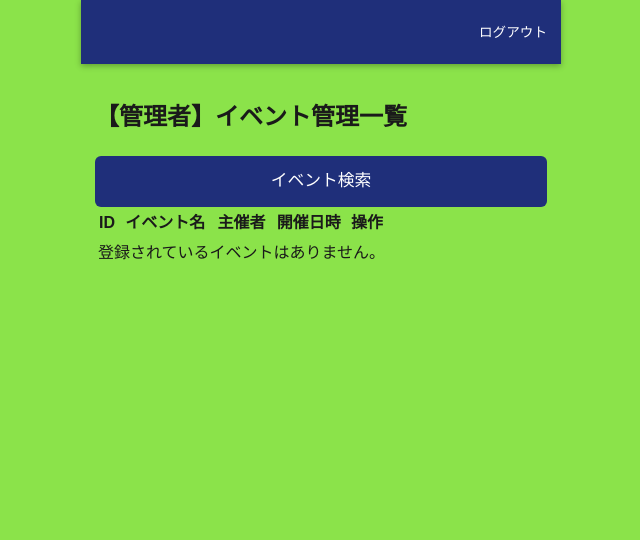
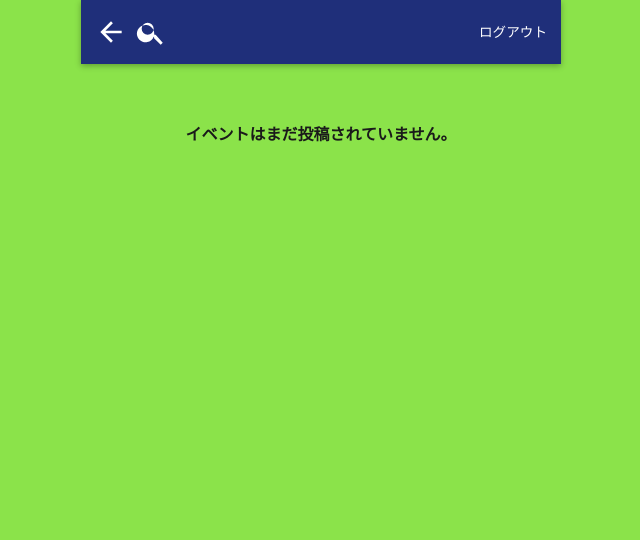
Before and after one commit to is25itot/y-coco, a Flask app: page /events in a window 1280 px wide. Shown: the top 540 px of the page, without its empty margins (319-959 px from the left). Run offline with Flask 3, Linux system fonts and the light colour scheme; a user stored in the database is signed in; tables that the repository leaves empty hold one stand-in row (values such as "Sample post"); one stand-in notice (Sample message) is shown; some libraries are stand-ins or nearby versions.

Commit message:
管理者用イベント一覧画面を修正

```diff
--- a/y_coco/admin/templates/event/admin_event_list.html
+++ b/y_coco/admin/templates/event/admin_event_list.html
@@ -1,40 +1,19 @@
 {% extends "base.html" %}
+{% set show_footer = true %}
+{% set active_tab = 'event' %}
+{% set header_mode = 'search' %}
+{% set show_back = true %}
+{% set search_url = url_for('event_search.search') %}
+{# 管理者は投稿しないので post_url は設定しない #}
+{% block title %}イベント一覧 | y-coco{% endblock %}
 
 {% block content %}
-<div class="container">
-    <h2>【管理者】イベント管理一覧</h2>
-    <div class="actions">
-        <a href="{{ url_for('admin.event_search') }}" class="btn">イベント検索</a>
-    </div>
-
-    <table class="admin-table">
-        <thead>
-            <tr>
-                <th>ID</th>
-                <th>イベント名</th>
-                <th>主催者</th>
-                <th>開催日時</th>
-                <th>操作</th>
-            </tr>
-        </thead>
-        <tbody>
-            {% for event in events %}
-                <tr>
-                    <td>{{ event.id }}</td>
-                    <td><a href="{{ url_for('admin.event_detail', event_id=event.id) }}">{{ event.title }}</a></td>
-                    <td>{{ event.organizer_name }}</td>
-                    <td>{{ event.event_date }}</td>
-                    <td>
-                        <a href="{{ url_for('admin.event_detail', event_id=event.id) }}" class="btn-sm">詳細</a>
-                        <a href="{{ url_for('admin.event_delete_confirm', event_id=event.id) }}" class="btn-sm danger">削除</a>
-                    </td>
-                </tr>
-            {% else %}
-                <tr>
-                    <td colspan="5">登録されているイベントはありません。</td>
-                </tr>
-            {% endfor %}
-        </tbody>
-    </table>
-</div>
+  {% from "_macros.html" import post_card %}
+  {% if events %}
+    {% for event in events %}
+      {{ post_card(event, url_for('event_detail.show', event_id=event.id), with_image=True) }}
+    {% endfor %}
+  {% else %}
+    <p class="empty-message">{{ message }}</p>
+  {% endif %}
 {% endblock %}
--- a/y_coco/static/style.css
+++ b/y_coco/static/style.css
@@ -27,6 +27,7 @@ a { color: inherit; text-decoration: none; }
   box-shadow: 0 2px 6px rgba(0, 0, 0, .3);
   max-width: 480px; margin: 0 auto;
 }
+.app-header .h-left { display: flex; gap: 8px; }
 .app-header .h-left { justify-self: start; }
 .app-header .h-right { justify-self: end; }
 .app-header .h-center { text-align: center; font-size: 1.05rem; font-weight: bold; }
--- a/y_coco/templates/header.html
+++ b/y_coco/templates/header.html
@@ -1,11 +1,12 @@
 {% set cur_user = current_user if current_user.is_authenticated else none %}
 <header class="app-header">
-  <div class="h-left">
-    {% if header_mode == 'back' %}
+    <div class="h-left">
+    {% if header_mode == 'back' or (header_mode == 'search' and show_back) %}
       <a href="{{ back_url or 'javascript:history.back()' }}" aria-label="戻る">
         <svg viewBox="0 0 24 24"><path d="M20 11H7.8l5.6-5.6L12 4l-8 8 8 8 1.4-1.4L7.8 13H20z"/></svg>
       </a>
-    {% elif header_mode == 'search' and search_url %}
+    {% endif %}
+    {% if header_mode == 'search' and search_url %}
       <a href="{{ search_url }}" aria-label="検索">
         <svg viewBox="0 0 24 24"><path d="M15.5 14h-.8l-.3-.3A6.5 6.5 0 1 0 14 15.5l.3.3v.8l5 5 1.5-1.5zm-6 0a4.5 4.5 0 1 1 0-9 4.5 4.5 0 0 1 0 9z"/></svg>
       </a>
```
